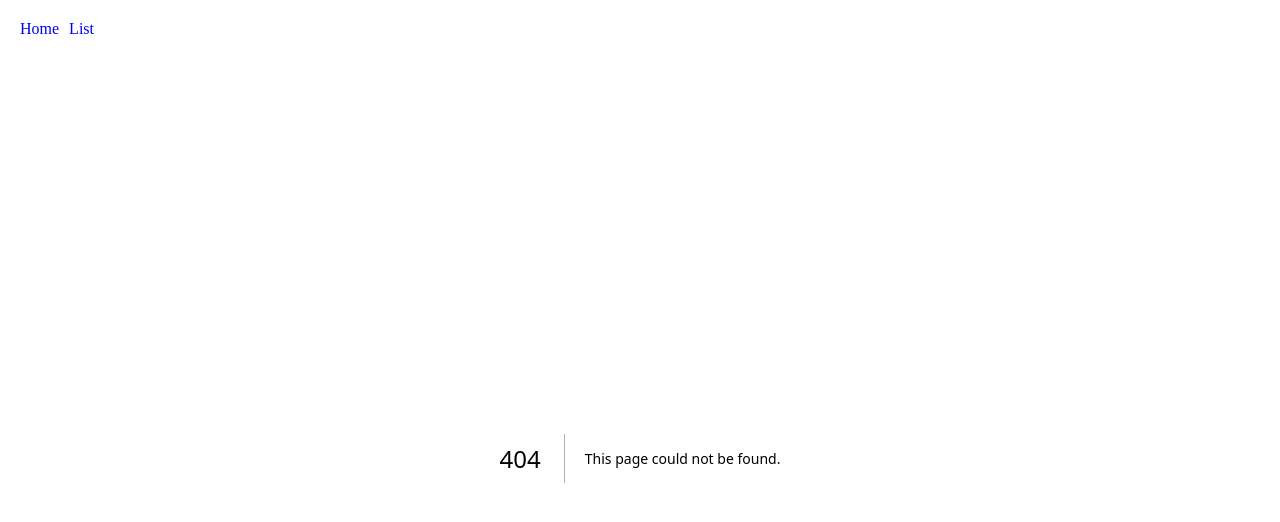
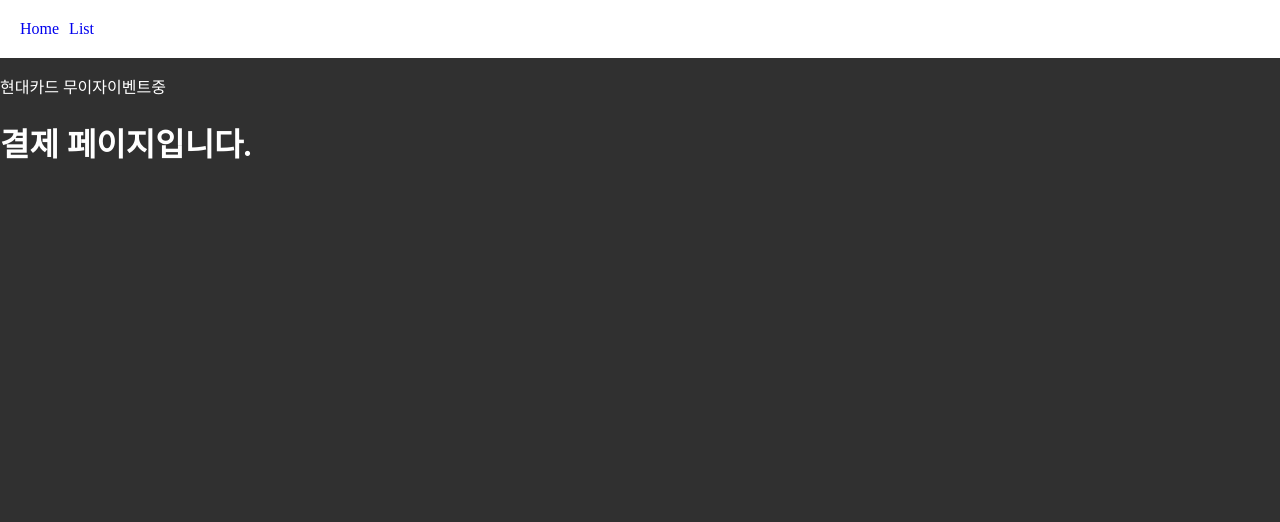
Before and after one commit to bananana0118/nextjs, a Next.js app: page /cart/payment in a window 1280 px wide. Before the commit this address had no page. Shown: the top 522 px of the page. Built offline with nearby package versions, Linux system fonts and the light colour scheme.

Commit message:
initial commit

```diff
--- /dev/null
+++ b/src/app/cart/layout.js
@@ -0,0 +1,10 @@
+import React from "react";
+
+export default function Layout({ children }) {
+  return (
+    <div>
+      <p>현대카드 무이자이벤트중</p>
+      {children}
+    </div>
+  );
+}
--- /dev/null
+++ b/src/app/cart/payment/page.jsx
@@ -0,0 +1,11 @@
+import React from "react";
+
+export const Payment = () => {
+  return (
+    <div>
+      <h1>결제 페이지입니다.</h1>
+    </div>
+  );
+};
+
+export default Payment;
```
Also changed, not shown: src/app/cart/page.jsx (added, +7 -0 lines), src/app/list/page.jsx (added, +13 -0 lines).
